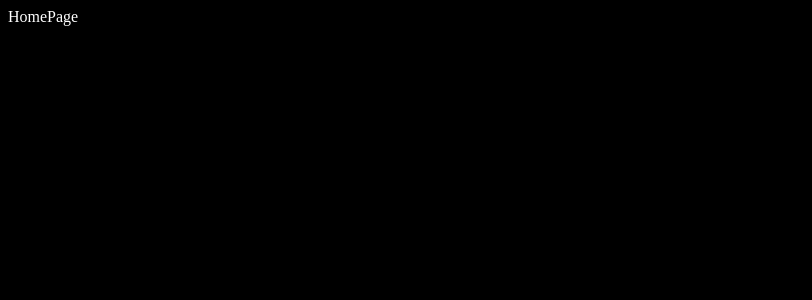
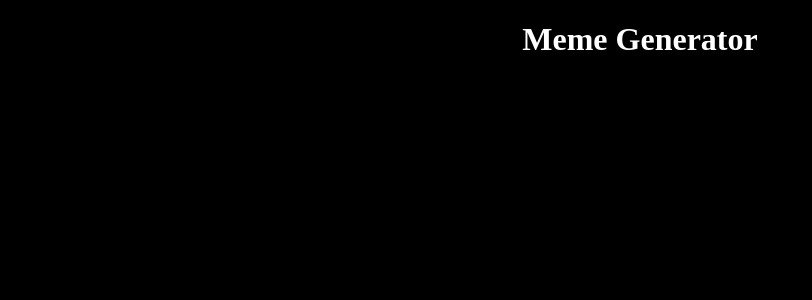
Before and after one commit to CoolShivas/010--Next_Meme_Generator, a Next.js app: page / in a window 1280 px wide. Shown: the top 300 px of the page, without its empty margins (0-812 px from the left). Built offline with nearby package versions, Linux system fonts and the light colour scheme.

Commit message:
Converting the js files to jsx file.

```diff
--- a/app/page.js
+++ /dev/null
@@ -1,7 +0,0 @@
-import React from "react";
-
-const HomePage = () => {
-  return <div>HomePage</div>;
-};
-
-export default HomePage;
--- /dev/null
+++ b/app/page.jsx
@@ -0,0 +1,13 @@
+import React from "react";
+
+const HomePage = () => {
+  return (
+    <>
+      <center>
+        <h1>Meme Generator</h1>
+      </center>
+    </>
+  );
+};
+
+export default HomePage;
```
Also changed, not shown: app/layout.jsx (renamed from app/layout.js).
